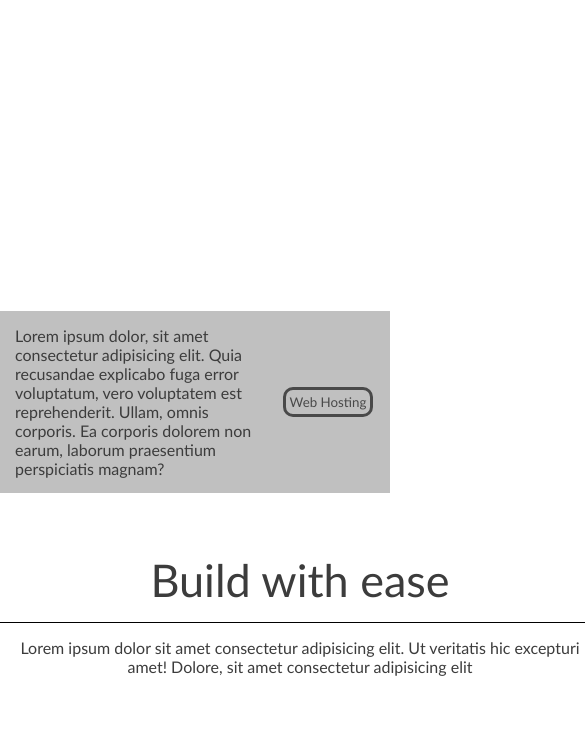
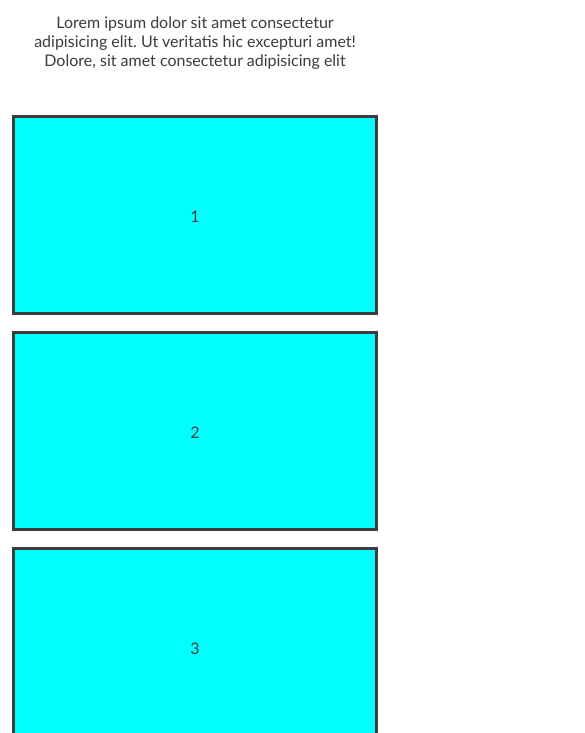
Before and after one commit to ArhumQkhan/HTML-CSS-Bootstrap4-practice, a plain HTML site: page index.html in a window 390 px wide. Shown: the part 459-1192 px from the top of the page, 585 px wide, since content can reach past the window. Drawn offline with Linux system fonts and the light colour scheme.

Commit message:
CSS responsiveness

```diff
--- a/style.css
+++ b/style.css
@@ -5,6 +5,11 @@
   box-sizing: border-box;
   font-family: 'Gill Sans', 'Gill Sans MT', Calibri, 'Trebuchet MS', sans-serif;
   color: rgb(60, 60, 60);
+}
+img{
+  max-width: 100%;
+  height: auto;
+  display: block;
 }
                    /* ----  NAVBAR ------ */
 .navbar{
@@ -35,40 +40,44 @@
 
 /* ------------- SLIDING IMAGES -------- */
 .slider{
-  width: 100%;
-  max-width: 1200px;
-  height: 640px;
+  width: min(100%, 1200px); /*learn*/
+  height: 100%;
   overflow: hidden;
-  margin: auto;
+  margin: 16px auto;
   position: relative;
   border-radius: 15px;
 }
 
 .slide{
   display: flex;
-  width: calc(3*100%);
+  width: calc(3*100);
   animation: 10s slideleft infinite;
 }
 
 .slide img{
   width: 100%;
-  height: 640px;
+  height: 100%;
   object-fit: cover;
 }
 
+
+ /* --------JUMBOTRONN----- */
 .jumbotron{
   display: flex;
-  margin: 30px 0;
-  padding: 5px;
+  gap: 16px;
+  margin: 30px auto;
+  padding: 16px;
   width: 100%;
+  max-width: 100%;
+  align-items: center;
   background-color: silver;
 }
 .l-jumbo{
-  width:70%;
+  flex: 1 1 0;
   padding: 10px;
 }
 .r-jumbo{
-  width: 30%;
+  flex: 0 0 auto;
   display: flex;
   justify-content: center;
   align-items: center;
@@ -94,10 +103,32 @@
 
 .welcome{
   padding: 30px 0;
-  width: 600px;
+  width: min(90%, 60ch); /*learn*/
   margin: auto;
   display: flex;
   flex-direction: column;
+  justify-content: center;
+  align-items: center;
+  text-align: center
+}
+
+
+.threecol{
+  display: flex;
+  flex-wrap: wrap;
+  gap: 16px;
+  justify-content: space-around;
+  width: min(100%, 1200px); /*learn*/
+  margin: 16px auto 32px;
+  padding-inline: 16px; /*learn*/
+
+}
+.threecol div{
+  flex: 1 1 260px; /* flex-grow    flex-shrink    260px*/
+  min-height: 220px;
+  background-color: aqua;
+  border: solid;
+  display: flex;
   justify-content: center;
   align-items: center;
 }
@@ -109,28 +140,15 @@
   background-color: black;
 }
 
+
+
+
 @keyframes slideleft{
   0%{ transform: translateX(0%);}
   33.333%{ transform: translateX(-100%);}
   66.666%{ transform: translateX(-200%);}
   100%{ transform: translateX(0%);}
 }
-
-.threecol{
-  display: flex;
-  justify-content: space-around;
-
-
-}
-.threecol div{
-  width: 300px;
-  height: 300px;
-  background-color: aqua;
-  border: solid;
-  margin: 30px 0;
-}
-
-
 
 
 
@@ -141,11 +159,17 @@
 
 /*---Media Queries --*/
 @media (max-width: 992px) {
-
+  .navbar{height: auto; padding-block: 8px;}
   }
 @media (max-width: 768px) {
-
+  .jumbotron{flex-direction: column; text-align: center;}
+  .r-jumbo{width: 100%;}
+  .welcome{text-align: center;}
+  .threecol > div { min-height: 200px;}
 }
 @media (max-width: 576px) {
-
+  .navbar-nav{justify-content: center;}
+  .logo{margin-right: 8px;}
+  .threecol{padding: 0 12px;}
+  .threecol > div { flex-basis: 100%; }
 }
```
